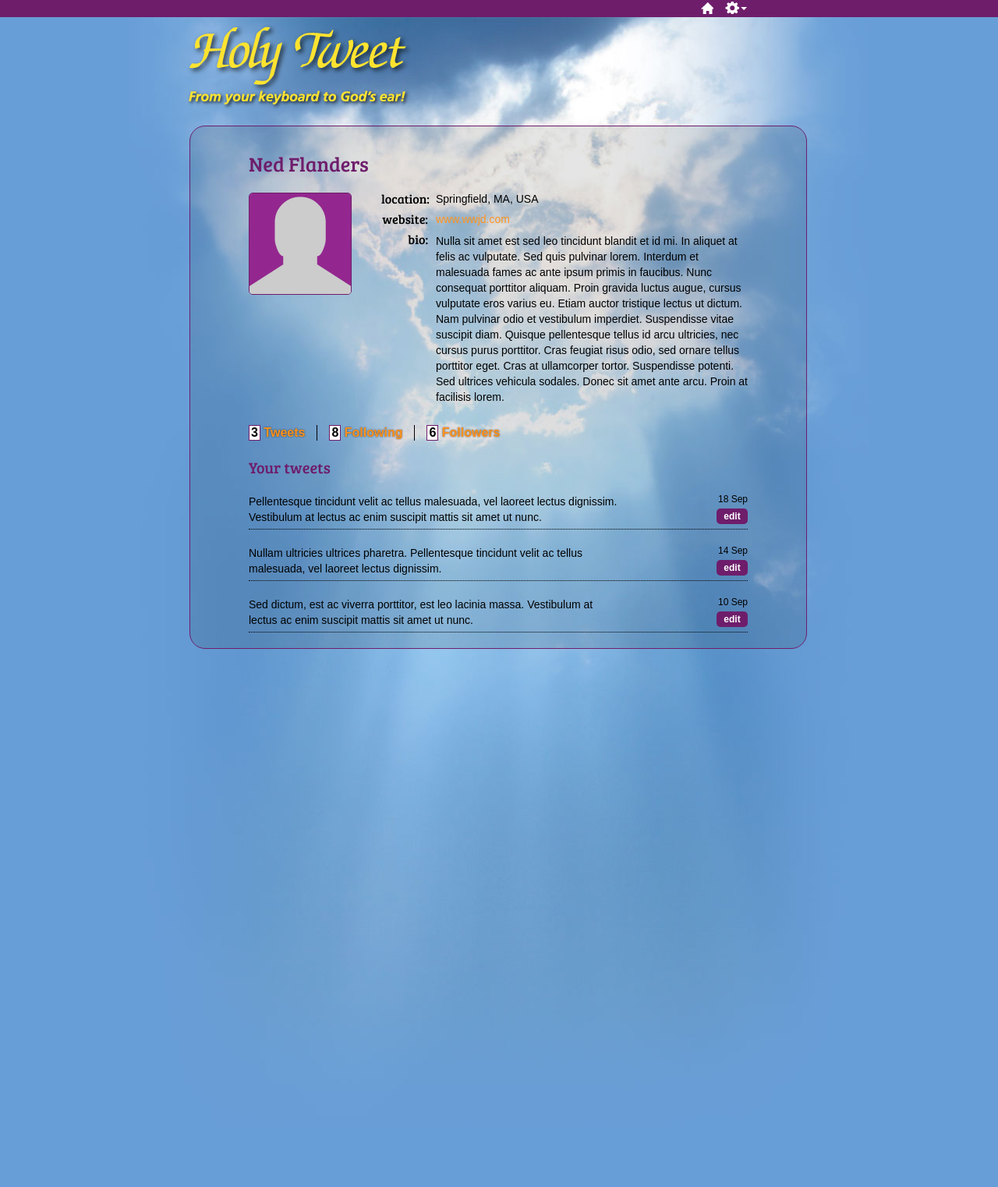
After one commit to Grafixwerks/P2, a PHP site: page /profile.php in a window 1280 px wide. The commit adds this page. Shown: the whole page at 78% size. Run offline with PHP 8.4, Linux system fonts and the light colour scheme.

Commit message:
Created HTML & CSS for user profile

```diff
--- a/css/main.css
+++ b/css/main.css
@@ -412,3 +412,37 @@ fieldset {
 .show {
 	display: block;
 }
+/* user profile */
+.user-pic {
+	float: left;
+	border: 1px solid #6E1D6B;
+	-webkit-border-radius: 5px;
+	-moz-border-radius: 5px;
+	border-radius: 5px;
+}
+.profile {
+	float: right;
+	width: 470px;
+}
+.profile h3 {
+	font-size: 16px;
+	text-align: right;
+	float: left;
+	width: 60px;
+	clear: left;
+	margin-top: 0px;
+	line-height: 16px;
+	height: 16px;
+	margin-bottom: 10px;
+}
+.profile p {
+	float: right;
+	width: 400px;
+	clear: right;
+	font-size: 14px;
+	margin-top: 0px;
+	margin-bottom: 10px;
+}
+.profile p.bio-text {
+	line-height: 20px;
+}
--- /dev/null
+++ b/profile.php
@@ -0,0 +1,234 @@
+<!DOCTYPE HTML>
+<html>
+<head>
+<!-- CSCI E-15 | Andrew Pearson | P 2 -->
+<meta charset="utf-8">
+<title>Holy Tweet</title>
+<link href='http://fonts.googleapis.com/css?family=Bree+Serif' rel='stylesheet' type='text/css'>
+<link rel="stylesheet" type="text/css" href="css/main.css">
+</head>
+
+<body>
+<div class="main-nav">
+  <ul class="nav">
+    <li><a href="" title="Account" id="acct">Account</a>
+      <ul class="dropdown">
+        <li><a href="">View profile</a></li>
+        <li><a href="">Account dashboard</a></li>
+        <li><a href="">Log out </a></li>
+      </ul>
+      <!-- .dropdown -->
+
+    </li>
+    <li><a href="" title="Home" id="home">Home</a></li>
+  </ul>
+  <!-- .nav -->
+
+</div>
+<!-- .main-nav -->
+
+<div class="wrapper"> <a href="/" class="logo">Holy Tweet: from your keyboard to God’s ear!</a>
+  <div class="main-content">
+    <h1> Ned Flanders</h1>
+    <img src="images/unk-user.png" width="130" height="129" alt="" class="user-pic">
+    <div class="profile">
+      <h3>location:</h3>
+      <p>Springfield, MA, USA</p>
+      <h3>website:</h3>
+      <p><a href="http://www.wwjd.com">www.wwjd.com</a></p>
+      <h3>bio:</h3>
+      <p class="bio-text">Nulla sit amet est sed leo tincidunt blandit et id mi. In aliquet at felis ac vulputate. Sed quis pulvinar lorem. Interdum et malesuada fames ac ante ipsum primis in faucibus. Nunc consequat porttitor aliquam. Proin gravida luctus augue, cursus vulputate eros varius eu. Etiam auctor tristique lectus ut dictum. Nam pulvinar odio et vestibulum imperdiet. Suspendisse vitae suscipit diam. Quisque pellentesque tellus id arcu ultricies, nec cursus purus porttitor. Cras feugiat risus odio, sed ornare tellus porttitor eget. Cras at ullamcorper tortor. Suspendisse potenti. Sed ultrices vehicula sodales. Donec sit amet ante arcu. Proin at facilisis lorem. </p>
+    </div>
+    <!-- .profile -->
+
+    <br class="clr-flt">
+    <ul class="profile-nav">
+      <li><span class="count">3</span> <a href="#" class="tweets-tab">Tweets</a></li>
+      <li><span class="count">8</span> <a href="#" class="following-tab">Following</a></li>
+      <li class="last"><span class="count">6</span> <a href="#" class="followers-tab">Followers</a></li>
+    </ul>
+    <!-- .profile-nav -->
+
+    <div class="tab-content" id="tab-one">
+      <h2>Your tweets</h2>
+      <div class="tweet">
+        <div class="tweet-left">
+          <p>Pellentesque tincidunt velit ac tellus malesuada, vel laoreet lectus dignissim.  Vestibulum at lectus ac enim suscipit mattis sit amet ut nunc. </p>
+        </div>
+        <!-- .tweet-left -->
+
+        <div class="tweet-right"><span class="date">18 Sep</span> <a href="#" class="btn-small edit">edit</a> </div>
+        <!-- .tweet-right -->
+        <br class="clr-flt">
+      </div>
+      <!-- .tweet -->
+
+      <div class="tweet">
+        <div class="tweet-left">
+          <p>Nullam ultricies ultrices pharetra. Pellentesque tincidunt velit ac tellus malesuada, vel laoreet lectus dignissim.</p>
+        </div>
+        <!-- .tweet-left -->
+
+        <div class="tweet-right"><span class="date">14 Sep</span> <a href="#" class="btn-small edit">edit</a> </div>
+        <!-- .tweet-right -->
+        <br class="clr-flt">
+      </div>
+      <!-- .tweet -->
+
+      <div class="tweet">
+        <div class="tweet-left">
+          <p>Sed dictum, est ac viverra porttitor, est leo lacinia massa.  Vestibulum at lectus ac enim suscipit mattis sit amet ut nunc. </p>
+        </div>
+        <!-- .tweet-left -->
+
+        <div class="tweet-right"><span class="date">10 Sep</span> <a href="#" class="btn-small edit">edit</a> </div>
+        <!-- .tweet-right -->
+        <br class="clr-flt">
+      </div>
+      <!-- .tweet -->
+
+    </div>
+    <!-- #tab-one -->
+
+    <div class="tab-content" id="tab-two">
+      <h2>Following</h2>
+      <div class="tweet"> <img src="images/th-unk-user.png" width="48" height="48" alt="" class="user-th">
+        <div class="tweet-left">
+          <h3><a href="#">Thomas Durran</a> @TD</h3>
+          <p>Pellentesque tincidunt velit ac tellus malesuada, vel laoreet lectus dignissim.  Vestibulum at lectus ac enim suscipit mattis sit amet ut nunc. </p>
+        </div>
+        <!-- .tweet-left -->
+
+        <div class="tweet-right"> <a href="#" class="btn-small follow">unfollow</a> </div>
+        <!-- .tweet-right -->
+        <br class="clr-flt">
+      </div>
+      <!-- .tweet -->
+
+      <div class="tweet"> <img src="images/th-unk-user.png" width="48" height="48" alt="" class="user-th">
+        <div class="tweet-left">
+          <h3><a href="#">Daisuke Murase</a> @typester</h3>
+          <p>Phiaculis nulla id purus convallis interdum. Sed aliquet consequat dui convallis venenatis. Nam sit amet arcu et tortor sodales semper.</p>
+        </div>
+        <!-- .tweet-left -->
+
+        <div class="tweet-right"> <a href="#" class="btn-small follow">unfollow</a> </div>
+        <!-- .tweet-right -->
+        <br class="clr-flt">
+      </div>
+      <!-- .tweet -->
+
+      <div class="tweet"> <img src="images/th-unk-user.png" width="48" height="48" alt="" class="user-th">
+        <div class="tweet-left">
+          <h3><a href="#">David Hollander</a> @typester</h3>
+          <p>Vestibulum at lectus ac enim suscipit mattis sit amet ut nunc. Pellentesque tincidunt velit ac tellus malesuada, vel laoreet lectus dignissim.</p>
+        </div>
+        <!-- .tweet-left -->
+
+        <div class="tweet-right"><span class="date"> <a href="#" class="btn-small follow">unfollow</a> </div>
+        <!-- .tweet-right -->
+        <br class="clr-flt">
+      </div>
+      <!-- .tweet -->
+
+    </div>
+    <!-- #tab-2 -->
+
+    <div class="tab-content" id="tab-three">
+      <h2>Followers</h2>
+      <div class="tweet"> <img src="images/th-unk-user.png" width="48" height="48" alt="" class="user-th">
+        <div class="tweet-left">
+          <h3><a href="#">Thomas Durran</a> @TD</h3>
+          <p>Pellentesque tincidunt velit ac tellus malesuada, vel laoreet lectus dignissim.  Vestibulum at lectus ac enim suscipit mattis sit amet ut nunc. </p>
+        </div>
+        <!-- .tweet-left -->
+
+        <div class="tweet-right"> <a href="#" class="btn-small follow">follow</a> </div>
+        <!-- .tweet-right -->
+        <br class="clr-flt">
+      </div>
+      <!-- .tweet -->
+
+      <div class="tweet"> <img src="images/th-unk-user.png" width="48" height="48" alt="" class="user-th">
+        <div class="tweet-left">
+          <h3><a href="#">Daisuke Murase</a> @typester</h3>
+          <p>Phiaculis nulla id purus convallis interdum. Sed aliquet consequat dui convallis venenatis. Nam sit amet arcu et tortor sodales semper.</p>
+        </div>
+        <!-- .tweet-left -->
+
+        <div class="tweet-right"> <a href="#" class="btn-small follow">follow</a> </div>
+        <!-- .tweet-right -->
+        <br class="clr-flt">
+      </div>
+      <!-- .tweet -->
+
+      <div class="tweet"> <img src="images/th-unk-user.png" width="48" height="48" alt="" class="user-th">
+        <div class="tweet-left">
+          <h3><a href="#">David Hollander</a> @typester</h3>
+          <p>Vestibulum at lectus ac enim suscipit mattis sit amet ut nunc. Pellentesque tincidunt velit a</p>
+        </div>
+        <!-- .tweet-left -->
+
+        <div class="tweet-right"> <a href="#" class="btn-small follow">follow</a> </div>
+        <!-- .tweet-right -->
+        <br class="clr-flt">
+      </div>
+      <!-- .tweet -->
+
+    </div>
+    <!-- #tab-3 -->
+
+  </div>
+  <!-- .main-content -->
+
+</div>
+<!-- .wrapper -->
+
+<script type="text/javascript" src="js/jquery-1.10.2.min.js"></script>
+<script type="text/javascript">
+// <![CDATA[
+
+$(document).ready(function() {
+
+// Tweet input instructions, remove on focus
+
+	  $("#tweet-msg").attr("value", "Create your tweet, 140 characters max.").css('color', '#808080');
+	  var text1 = "Create your tweet, 140 characters max.";
+
+	  $("#tweet-msg").focus(function() {
+			  if($(this).attr("value") == text1) $(this).attr("value", "").css('color', '#000');
+	  });
+
+	  $("#tweet-msg").blur(function() {
+			  if($(this).attr("value") == "") $(this).attr("value", text1).css('color', '#808080');
+	  });
+
+// These show and hide tabs
+
+// Hide things on load
+      $('#tab-two').hide();
+      $('#tab-three').hide();
+
+// show/hide on pagination link click
+    $('.tweets-tab').click(function () {
+      $('.tab-content').hide();
+      $('#tab-one').show();
+	  return false;
+    });
+    $('.following-tab').click(function () {
+      $('.tab-content').hide();
+      $('#tab-two').show();
+	  return false;
+    });
+    $('.followers-tab').click(function () {
+      $('.tab-content').hide();
+      $('#tab-three').show();
+	  return false;
+    });
+
+}); // close doc ready
+
+// ]]>
+</script>
+</body>
+</html>
```
